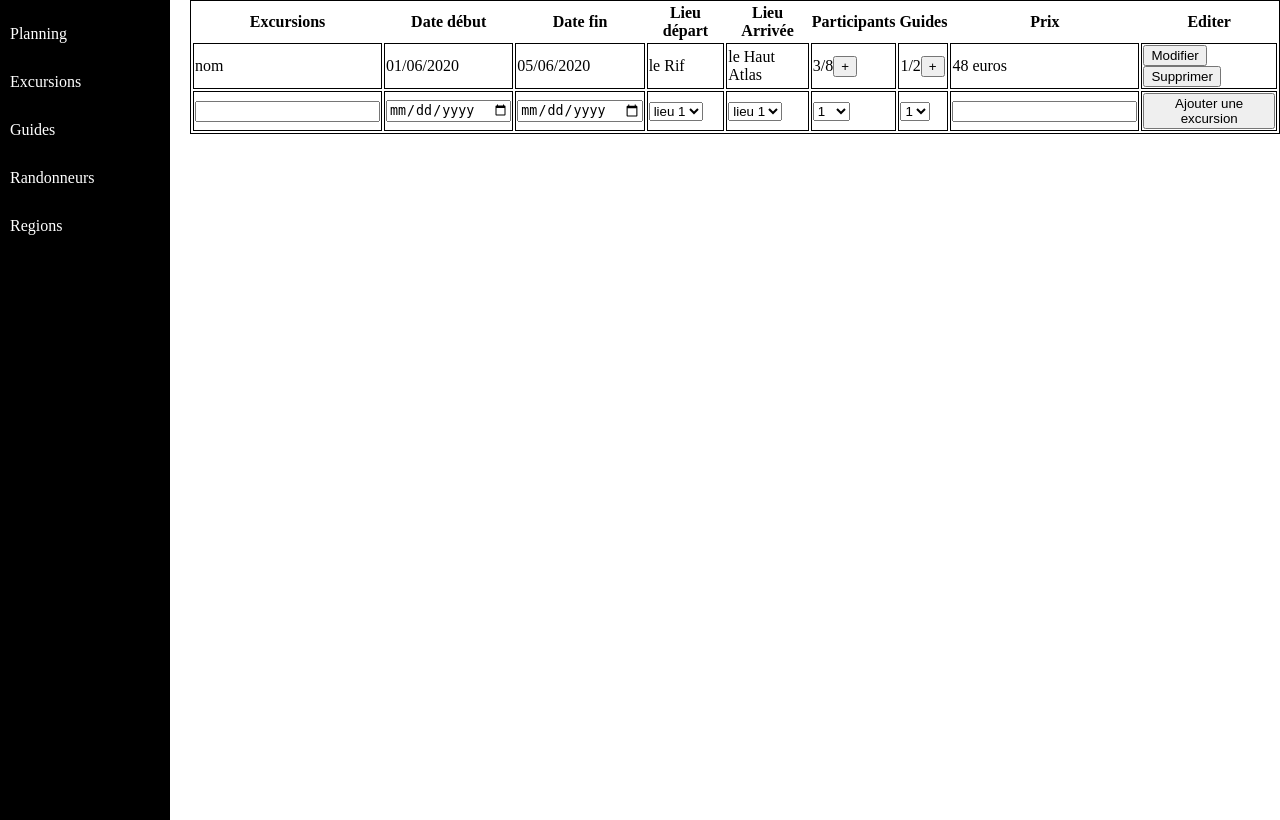
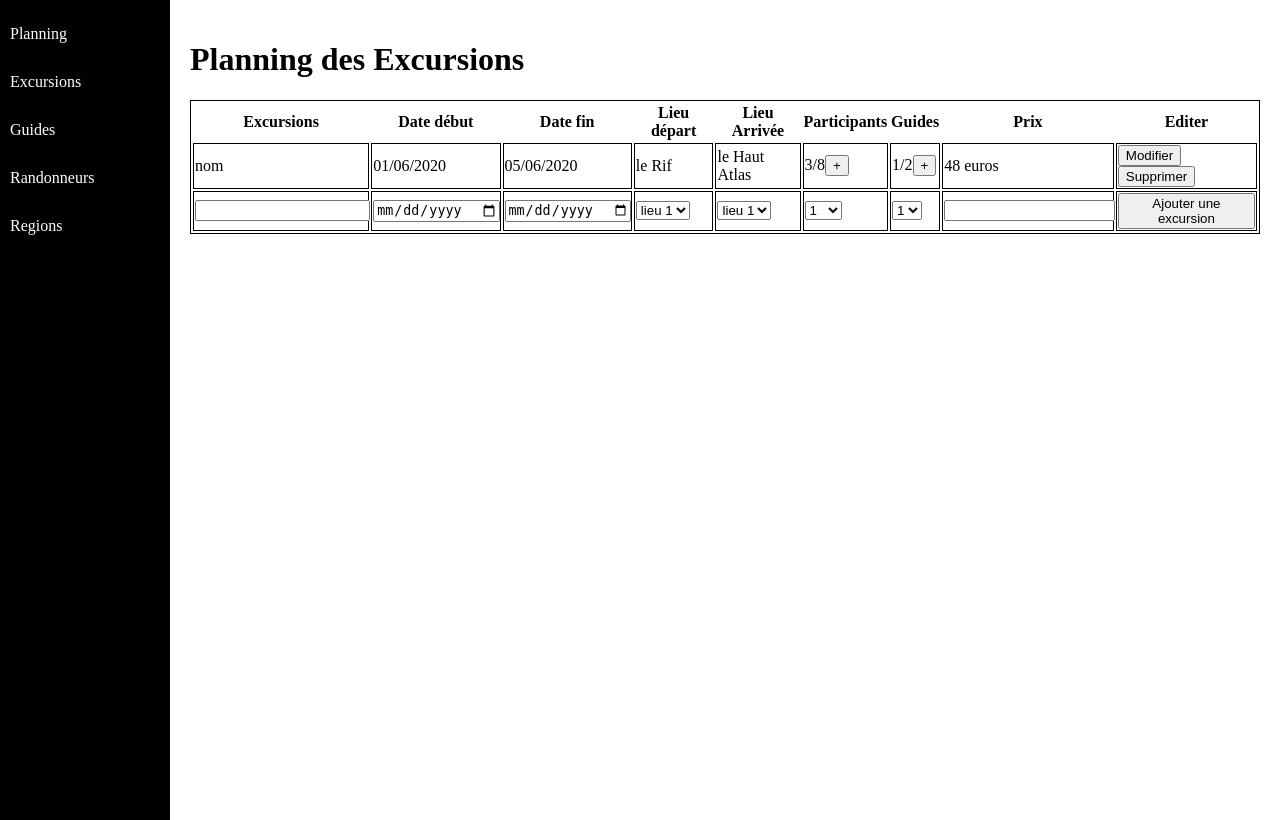
Before and after one commit to g3raphacs/NaturalCoach, a PHP site: page /dashboard.php in a window 1280 px wide. Run offline with PHP 8.4, Linux system fonts and the light colour scheme.

Commit message:
structure planning

```diff
--- a/dashboard.css
+++ b/dashboard.css
@@ -14,6 +14,7 @@ table{
 }
 #rightPage{
     width: 100%;
+    padding: 20px;
 }
 menu{
     padding-left: 0;
@@ -22,7 +23,6 @@ menu{
     margin: 0;
     width: 150px;
     height: 100%;
-    margin-right:20px;
 }
 li{
     list-style: none;
@@ -32,3 +32,6 @@ a{
     text-decoration: none;
     color: white;
 }
+input{
+    width: 97%;
+}
--- a/dashboard.php
+++ b/dashboard.php
@@ -17,7 +17,8 @@
         </menu>
     </div>
 
-    <div>
+    <div id="rightPage">
+        <h1>Planning des Excursions</h1>
         <table>
             <thead>
                 <tr>
```
